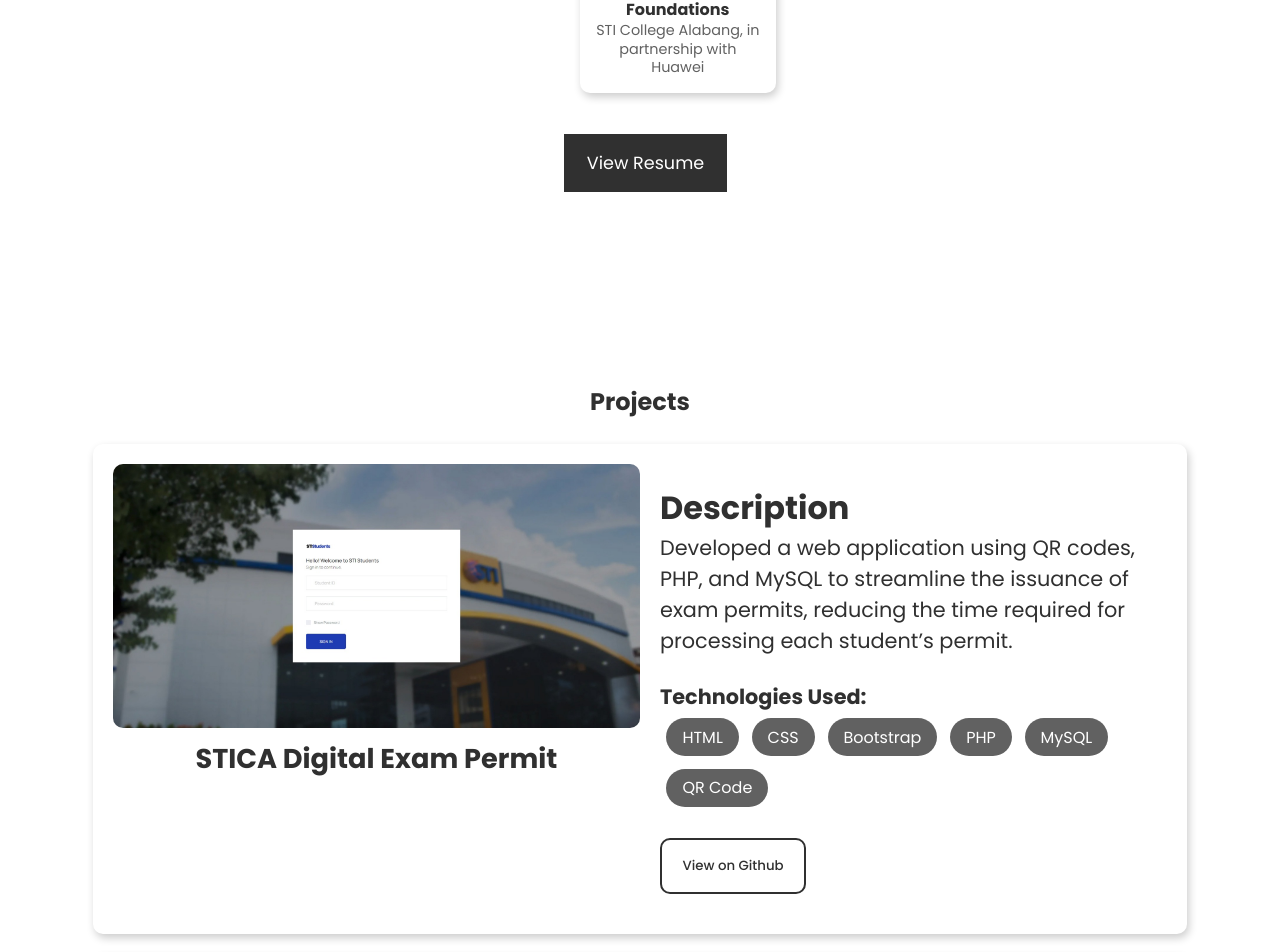
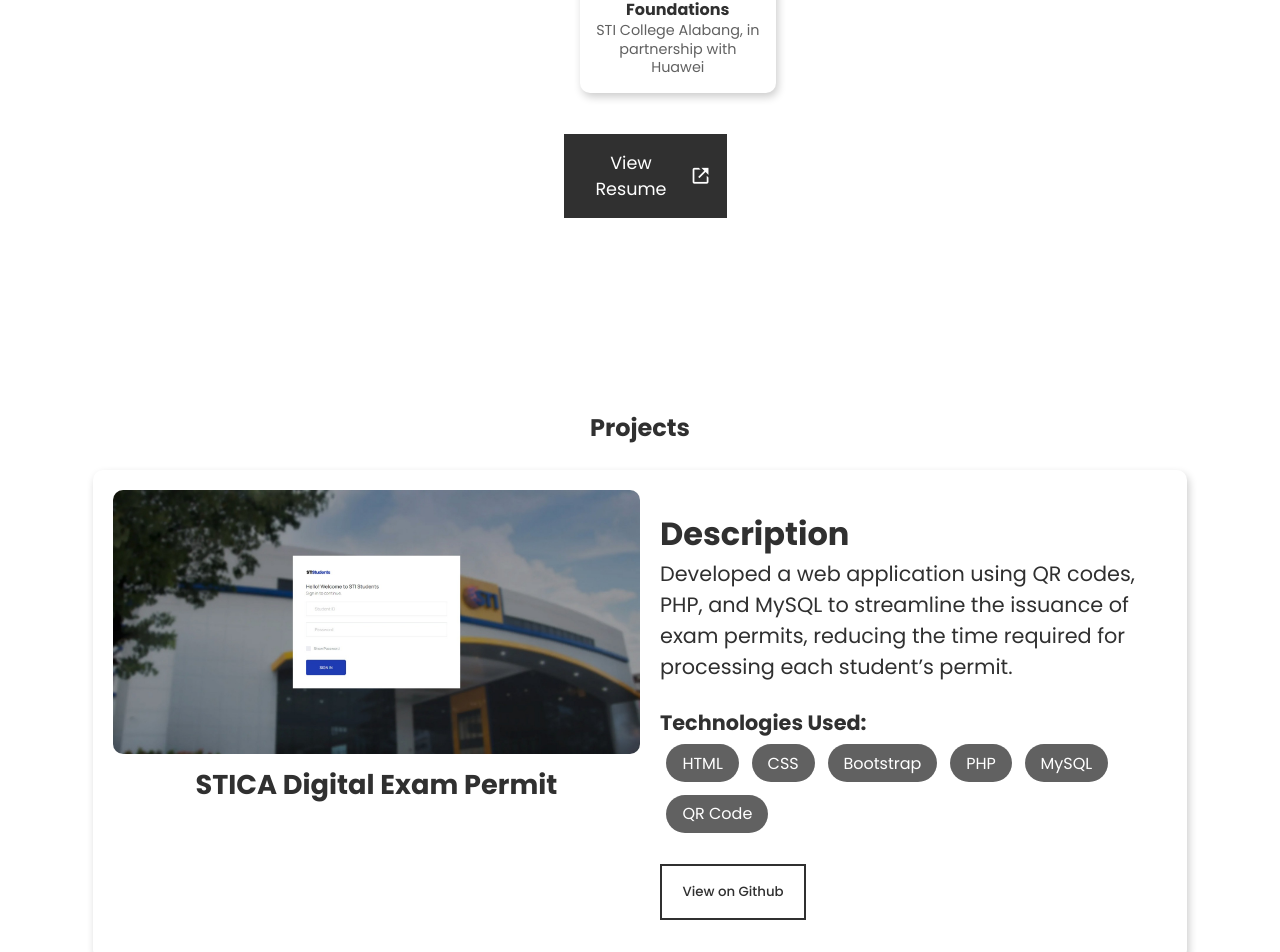
Before and after one commit to jrhylf/portfolio, a React (Create React App) app: page / in a window 1280 px wide. Shown: the part 2693-3645 px from the top of the page. Built offline with nearby package versions, Linux system fonts and the light colour scheme.

Commit message:
buttons transition updated

```diff
--- a/src/Main.js
+++ b/src/Main.js
@@ -258,7 +258,9 @@ function Main() {
                         <br />
 
                         <div className="btn_container">
-                            <button type="button" className="download_resume_btn" title="View Resume" onClick={previewResume}>View Resume</button>
+                            <button type="button" className="download_resume_btn" title="View Resume" onClick={previewResume}>
+                                View Resume<i class='bx bx-link-external'></i>
+                            </button>
                         </div>
                     </div>
                 </div>
--- a/src/css/main.css
+++ b/src/css/main.css
@@ -300,21 +300,33 @@ section {
 }
 
 .download_resume_btn {
+    display: flex;
+    justify-content: center;
     color: var(--text-color3);
     padding: 1rem;
     border: none;
     font-size: 1.1rem;
     width: 100%;
     max-width: 25%;
-    background: linear-gradient(to left, var(--bg-color3) 50%, var(--bg-color2) 50%);
-    background-size: 200% 100%;
+    background: linear-gradient(to left,
+        var(--bg-color3) 33.33%,
+        var(--text-highlight2) 33.33%,
+        var(--text-highlight2) 66.66%,
+        var(--bg-color2) 66.66%
+    );
+    background-size: 300% 100%;
     background-position: right bottom;
-    transition: background-position 0.3s ease;
+    transition: background-position 0.6s ease;
     text-decoration: none;
 }
 
 .download_resume_btn:hover {
     background-position: left bottom;
+}
+
+.download_resume_btn i {
+    margin-left: 0.5rem;
+    font-size: larger;
 }
 
 .proj_container {
@@ -397,15 +409,21 @@ section {
     max-width: 30%;
     padding: 1rem;
     border: solid 2px var(--bg-color3);
-    border-radius: 10px;
-    background-color: var(--bg-color);
+    background: linear-gradient(to left,
+        var(--bg-color) 33.33%,
+        var(--bg-color2) 33.33%,
+        var(--bg-color2) 66.66%,
+        var(--bg-color3) 66.66%
+    );
+    background-size: 300% 100%;
+    background-position: right bottom;
+    transition: background-position 0.6s ease, color 0.4s ease;
     color: var(--text-color);
     font-weight: 500;
-    transition: background-color 0.2s ease;
 }
 
 .github-repo-btn:hover {
-    background-color: var(--bg-color3);
+    background-position: left bottom;
     color: var(--text-color3);
     font-weight: 100;
 }
@@ -645,10 +663,15 @@ textarea {
     padding: 0.5rem;
     border: none;
     width: 100%;
-    background: linear-gradient(to left, var(--bg-color2) 50%, var(--bg-color3) 50%);
-    background-size: 200% 100%;
+    background: linear-gradient(to left,
+        var(--bg-color2) 33.33%,
+        var(--text-color2) 33.33%,
+        var(--text-color2) 66.66%,
+        var(--bg-color3) 66.66%
+    );
+    background-size: 300% 100%;
     background-position: right bottom;
-    transition: background-position 0.3s ease, outline-offset 0.1s ease;
+    transition: background-position 0.6s ease;
 }
 
 .submit_btn:hover {
@@ -661,15 +684,20 @@ textarea {
     padding: 0.5rem;
     border: solid 2px var(--bg-color2);
     width: 100%;
-    background: linear-gradient(to left, transparent 50%, var(--bg-color2) 50%);
-    background-size: 200% 100%;
+    background: linear-gradient(to left,
+        var(--bg-color) 33.33%,
+        var(--bg-color3) 33.33%,
+        var(--bg-color3) 66.66%,
+        var(--bg-color2) 66.66%
+    );
+    background-size: 300% 100%;
     background-position: right bottom;
-    transition: background-position 0.3s ease, outline-offset 0.1s ease;
+    transition: background-position 0.6s ease, color 0.4s ease;
 }
 
 .clear_btn:hover {
+    background-position: left bottom;
     color: var(--text-color3);
-    background-position: left bottom;
 }
 
 /* SWAL UL */
--- a/src/js/preview_resume.js
+++ b/src/js/preview_resume.js
@@ -1,28 +1,37 @@
-import Swal from 'sweetalert2';
+// import Swal from 'sweetalert2';
 
 function previewResume() {
-    Swal.fire({
-        title: 'View Resume',
-        text: 'This will open the resume in a new tab. Do you want to continue?',
-        icon: 'info',
-        showCancelButton: true,
-        confirmButtonText: 'Yes, continue',
-        cancelButtonText: 'No, cancel'
-    }).then((result) => {
-        if (result.isConfirmed) {
-            // Replace with the actual link to your resume file
-            const resumeUrl = '/resume/John_Rhyl_Fernandez_Resume.pdf'; // Path to your PDF file
+    // Replace with the actual link to your resume file
+    const resumeUrl = '/resume/John_Rhyl_Fernandez_Resume.pdf'; // Path to your PDF file
 
-            // Open the resume in a new tab
-            window.open(resumeUrl, '_blank');
-        } else if (result.dismiss === Swal.DismissReason.cancel) {
-            Swal.fire(
-                'Cancelled',
-                'The resume was not opened.',
-                'error'
-            );
-        }
-    });
+    // Open the resume in a new tab
+    window.open(resumeUrl, '_blank');
+
+
+
+    // ! for future purposes
+    // Swal.fire({
+    //     title: 'View Resume',
+    //     text: 'This will open the resume in a new tab. Do you want to continue?',
+    //     icon: 'info',
+    //     showCancelButton: true,
+    //     confirmButtonText: 'Yes, continue',
+    //     cancelButtonText: 'No, cancel'
+    // }).then((result) => {
+    //     if (result.isConfirmed) {
+    //         // Replace with the actual link to your resume file
+    //         const resumeUrl = '/resume/John_Rhyl_Fernandez_Resume.pdf'; // Path to your PDF file
+
+    //         // Open the resume in a new tab
+    //         window.open(resumeUrl, '_blank');
+    //     } else if (result.dismiss === Swal.DismissReason.cancel) {
+    //         Swal.fire(
+    //             'Cancelled',
+    //             'The resume was not opened.',
+    //             'error'
+    //         );
+    //     }
+    // });
 }
 
 export default previewResume;
```
